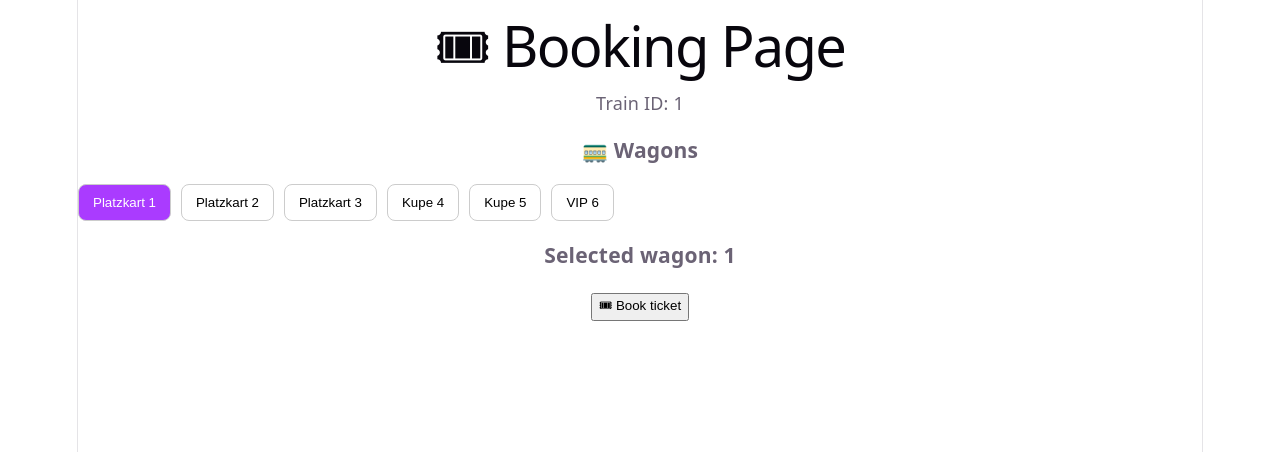
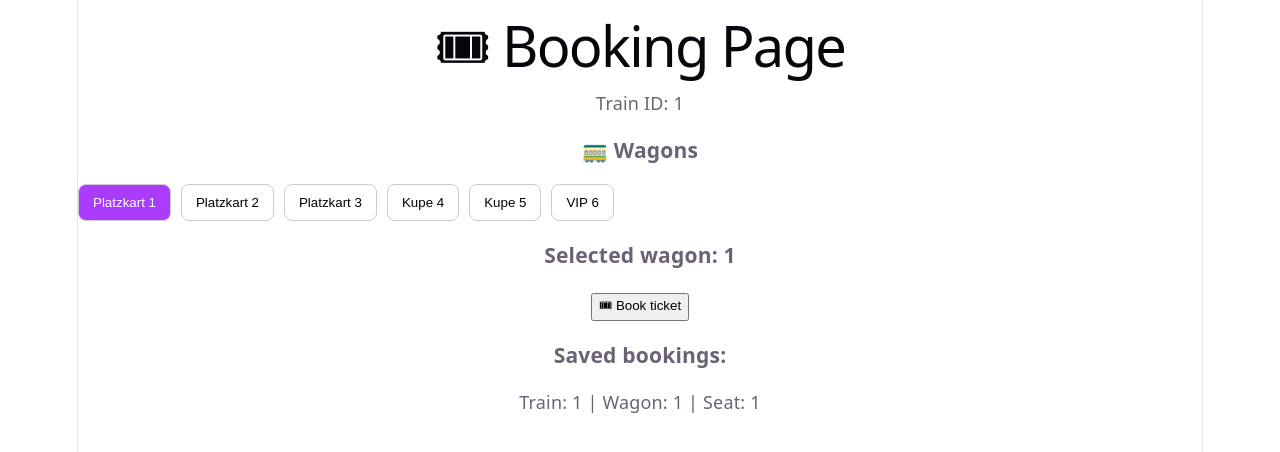
Before and after one commit to YuliaLiber/railway, a React (Vite) app: page /booking/1 in a window 1280 px wide. Both pictures are taken after a click on the button "🎟 Book ticket". Shown: the top 452 px of the page. Built offline with nearby package versions, Linux system fonts and the light colour scheme.

Commit message:
load bookings from localStorage

```diff
--- a/src/pages/Booking.jsx
+++ b/src/pages/Booking.jsx
@@ -1,23 +1,39 @@
 import { useParams } from "react-router-dom";
-import { useState } from "react";
+import { useState, useEffect } from "react";
+
 import WagonSelector from "../components/WagonSelector";
+
 import { saveBooking } from "../services/bookingService";
+import { getBookings } from "../services/bookingService";
 
 export default function Booking() {
 
   const { trainId } = useParams();
+
   const [wagon, setWagon] = useState(1);
 
+  const [bookings, setBookings] = useState([]);
+
+  useEffect(() => {
+    const data = getBookings();
+    setBookings(data);
+  }, []);
+
   function handleBook() {
+
     saveBooking({
       trainId,
       wagon,
       seat: 1
     });
+
+    const updated = getBookings();
+    setBookings(updated);
   }
 
   return (
     <div>
+
       <h1>🎟 Booking Page</h1>
 
       <p>Train ID: {trainId}</p>
@@ -30,6 +46,16 @@ export default function Booking() {
         🎟 Book ticket
       </button>
 
+      <h3>Saved bookings:</h3>
+
+      {bookings.map((b, index) => (
+        <p key={index}>
+          Train: {b.trainId} |
+          Wagon: {b.wagon} |
+          Seat: {b.seat}
+        </p>
+      ))}
+
     </div>
   );
 }
```
Lines whose indentation alone changed are shown as unchanged.
